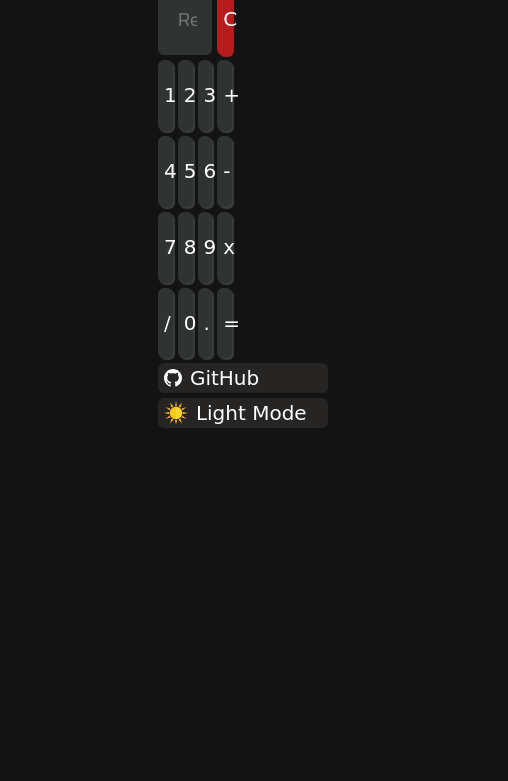
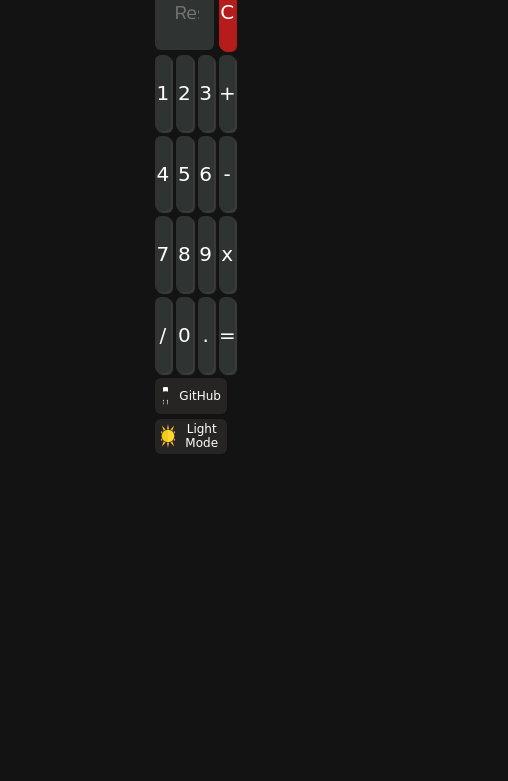
Before and after one commit to TopTTeDHbIu-DeJLbFuH4uk/Calculator, a website: page index.html in a window 390 px wide. Shown: the part 63-844 px from the top of the page, 508 px wide, since content can reach past the window. Drawn offline with Linux system fonts and the light colour scheme.

Commit message:
09.12.2024 15:24

```diff
--- a/mobile_styles/mobile_dark_mode.css
+++ b/mobile_styles/mobile_dark_mode.css
@@ -10,16 +10,21 @@
 
     .container-footer {
         flex-direction: column;
+        width: 200%;
     }
 
     .git-hub {
-        width: 170px;
-        height: 30px;
-        padding: 1px 8px 1px 6px;
+        padding: 1px 6px 1px 8px;
+        width: clamp(10%, 220%, 220%);
+    }
+
+    .git-hub > a {
+        padding-left: 3px;
+        font-size: 12px;
     }
 
     .switcher-theme {
-        height: 30px;
+        font-size: 12px;
     }
 
 }
--- a/styles/dark_mode.css
+++ b/styles/dark_mode.css
@@ -1,5 +1,5 @@
 body {
-    margin: 10px;
+    margin: 0;
     padding: 0;
     overflow: hidden;
 }
@@ -16,6 +16,7 @@ body {
 
     height: clamp(10vh, 60vh, 100vh);
     width: clamp(10%, 100%, 100%);
+
 }
 
 .title {
@@ -35,13 +36,11 @@ input[type="number"]::-webkit-outer-spin-button {
 .container-buttons {
     display: grid;
     justify-content: center;
-    grid-template-columns: repeat(4, 40%);
-    grid-auto-rows: 40%;
+    grid-template-columns: repeat(4, 21.3%);
+    grid-auto-rows: 38.7%;
 
-    /*max-height: 40%;*/
-    /*max-width: 60%;*/
-    width: clamp(10%, 10%, 80%);
-    height: clamp(2%, 35%, 80%);
+    width: clamp(10%, 19.8%, 19.8%);
+    height: clamp(20%, 38.7%, 38.7%);
 
     grid-gap: 5px;
 }
@@ -50,8 +49,7 @@ input[type="number"]::-webkit-outer-spin-button {
     background-color: var(--background-btn);
     border: none;
     border-radius: 6px;
-    padding-left: 20px;
-    padding-right: 15px;
+    padding: 0 15px 0 20px;
 
     grid-column: 1 / 4;
 
@@ -73,6 +71,7 @@ input[type="number"]::-webkit-outer-spin-button {
     box-shadow: 2px 2px 1px var(--box-shadow-btn-clean);
     border: none;
     border-radius: 6px;
+    padding: 0;
 
     font-family: 'Comfortaa', cursive;
     font-size: 20px;
@@ -95,6 +94,7 @@ input[type="number"]::-webkit-outer-spin-button {
     box-shadow: 2px 2px 1px var(--box-shadow-btn);
     border: none;
     border-radius: 6px;
+    padding: 0;
 
     font-family: 'Rubik 80s Fade', cursive;
     font-size: 20px;
@@ -113,8 +113,8 @@ input[type="number"]::-webkit-outer-spin-button {
 
 .container-footer {
     display: flex;
-    width: 350px;
-    height: fit-content;
+    height: 100%;
+    width: 380%;
     gap: 5px;
 }
 
@@ -128,8 +128,9 @@ input[type="number"]::-webkit-outer-spin-button {
     transition: .2s linear;
     border: none;
     border-radius: 6px;
-    height: 40px;
-    width: 120px;
+
+    width: clamp(10%, 150%, 150%);
+    height: clamp(10%, 50%, 50%);
 
     cursor: pointer;
 }
@@ -163,8 +164,9 @@ input[type="number"]::-webkit-outer-spin-button {
     transition: .2s linear;
     border: none;
     border-radius: 6px;
-    height: 40px;
-    width: 170px;
+
+    width: clamp(10%, 220%, 220%);
+    height: clamp(10%, 50%, 50%);
 
     color: var(--text-primary-light);
     font-family: 'Comfortaa', cursive;
```
Also changed, not shown: index.html (+2 -1 lines).
